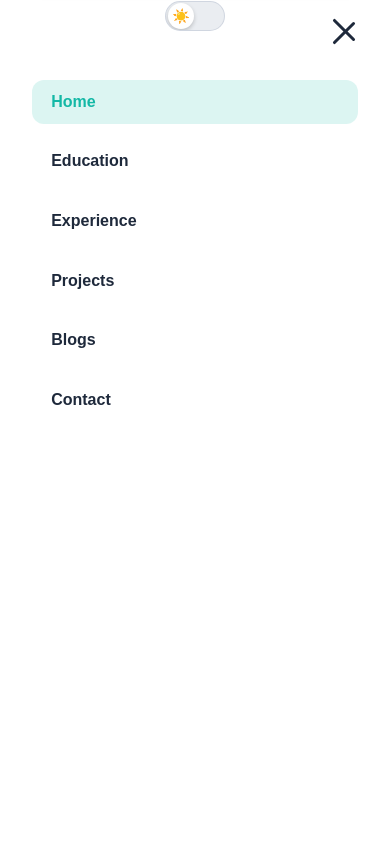
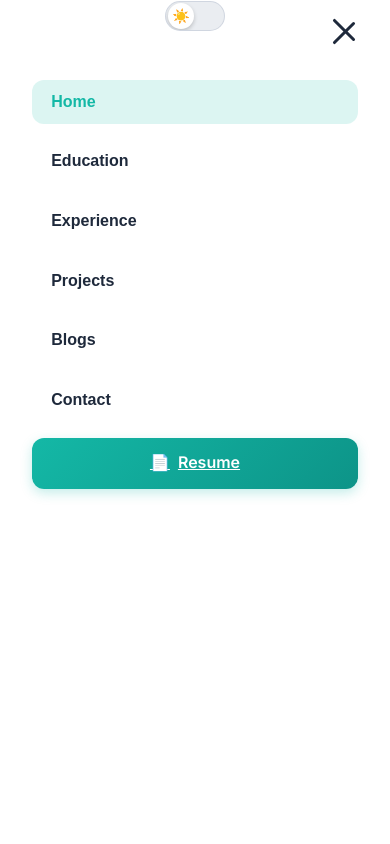
Before and after one commit to ayushagupta/ayushagupta.github.io, a React (Create React App) app: page / in a window 390 px wide. Both pictures are taken after a click on the button 344 px from the left and 31 px from the top of the page. Shown: the top 844 px of the page. Built offline with nearby package versions, Linux system fonts and the light colour scheme.

Commit message:
Add resume button directly to mobile navigation menu list

```diff
--- a/src/components/Header.css
+++ b/src/components/Header.css
@@ -388,6 +388,24 @@
   background-color: rgba(20, 184, 166, 0.15);
 }
 
+.mobile-resume-link {
+  background: linear-gradient(135deg, #14b8a6, #0d9488) !important;
+  color: white !important;
+  font-weight: 600;
+  display: flex;
+  align-items: center;
+  gap: 0.5rem;
+  justify-content: center;
+  box-shadow: 0 4px 12px rgba(20, 184, 166, 0.25);
+}
+
+.mobile-resume-link:hover {
+  background: linear-gradient(135deg, #0d9488, #1d4ed8) !important;
+  color: white !important;
+  transform: translateY(-2px);
+  box-shadow: 0 6px 20px rgba(20, 184, 166, 0.4);
+}
+
 .mobile-header-actions {
   position: absolute;
   bottom: 2rem;
--- a/src/components/Header.js
+++ b/src/components/Header.js
@@ -167,17 +167,19 @@ const Header = () => {
               <li><button onClick={() => handleNavigation('projects')} className={`mobile-nav-link ${activeSection==='projects' ? 'active' : ''}`}>Projects</button></li>
               <li><button onClick={() => handleNavigation('blogs')} className={`mobile-nav-link ${activeSection==='blogs' ? 'active' : ''}`}>Blogs</button></li>
               <li><button onClick={() => handleNavigation('contact')} className={`mobile-nav-link ${activeSection==='contact' ? 'active' : ''}`}>Contact</button></li>
-            </ul>
-            <div className="mobile-header-actions">
+              <li>
                 <a
                   href="https://drive.google.com/file/d/your-resume-file-id/view"
                   target="_blank"
                   rel="noopener noreferrer"
-                className="mobile-resume-btn"
+                  className="mobile-nav-link mobile-resume-link"
                 >
                   <span>📄</span>
                   Resume
                 </a>
+              </li>
+            </ul>
+            <div className="mobile-header-actions">
               <button onClick={toggleTheme} className="mobile-theme-toggle" aria-label="Toggle theme">
                 <div className="theme-slider">
                   <div className={`theme-slider-thumb ${isDarkMode ? 'dark' : 'light'}`}>
```
Lines whose indentation alone changed are shown as unchanged.
